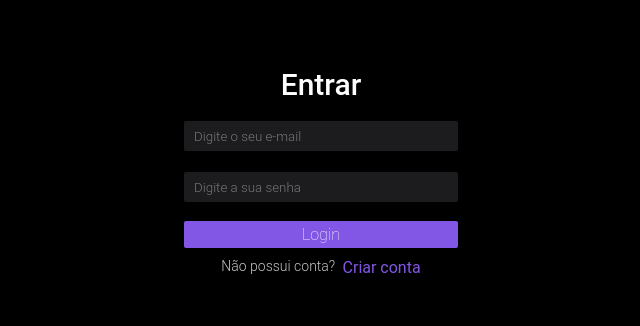
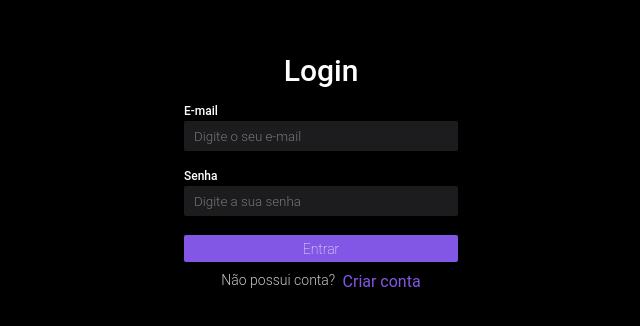
Before and after one commit to vicenteneto7/GerenciadorDeUsu-rios-Electron, a React (Vite) app in the folder src/renderer/: page /login in a window 1280 px wide. Shown: the part 228-554 px from the top of the page, without its empty margins (319-959 px from the left). Built offline with nearby package versions, Linux system fonts and the light colour scheme.

Commit message:
style: tela de login concluida

```diff
--- a/src/renderer/src/components/Button/styles.js
+++ b/src/renderer/src/components/Button/styles.js
@@ -10,10 +10,9 @@ export const ContainerButton = styled.button`
   text-decoration: none;
   border: none;
 
-  font-size: 1.6rem;
-  line-height: 19px;
+  font-size: 1.4rem;
   text-align: center;
-  font-weight: 200;
+  font-weight: 100;
 
   &:hover {
     opacity: 0.8;
--- a/src/renderer/src/pages/Login/index.jsx
+++ b/src/renderer/src/pages/Login/index.jsx
@@ -5,6 +5,7 @@ import {
   Container4,
   Form,
   InputText,
+  Label,
   SignInLogin,
   TitleText
 } from './styles'
@@ -64,10 +65,10 @@ export function Login() {
   return (
     <Container1>
       <Container2>
-        <TitleText>Entrar</TitleText>
+        <TitleText>Login</TitleText>
         <Container3>
           <Form noValidate onSubmit={handleSubmit(onSubmit)}>
-            <label>Email</label>
+            <Label>E-mail</Label>
             <InputText
               {...register('email', { required: true })}
               error={errors.email?.message}
@@ -76,7 +77,7 @@ export function Login() {
             />
             <ErrorMessage>{errors.email?.message}</ErrorMessage>
 
-            <label>Senha</label>
+            <Label>Senha</Label>
             <InputText
               {...register('password', { required: true })}
               error={errors.password?.message}
@@ -86,7 +87,7 @@ export function Login() {
             <ErrorMessage>{errors.password?.message}</ErrorMessage>
 
             <Button style={{ marginTop: '1.7rem' }} type="submit">
-              Login
+              Entrar
             </Button>
           </Form>
           <Container4>
--- a/src/renderer/src/pages/Login/styles.js
+++ b/src/renderer/src/pages/Login/styles.js
@@ -34,6 +34,15 @@ export const TitleText = styled.p`
   text-align: center;
   font-weight: 500;
 `
+export const Label = styled.p`
+  margin-top: 1.6rem;
+  margin-bottom: 0.3rem;
+  font-style: normal;
+  font-weight: 500;
+  font-size: 1.2rem;
+
+  color: #ffffff;
+`
 export const Form = styled.form`
   display: flex;
   flex-direction: column;
```
